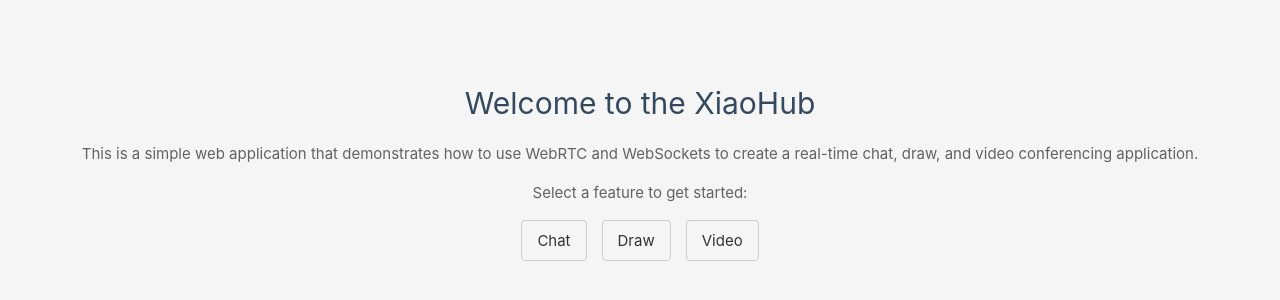
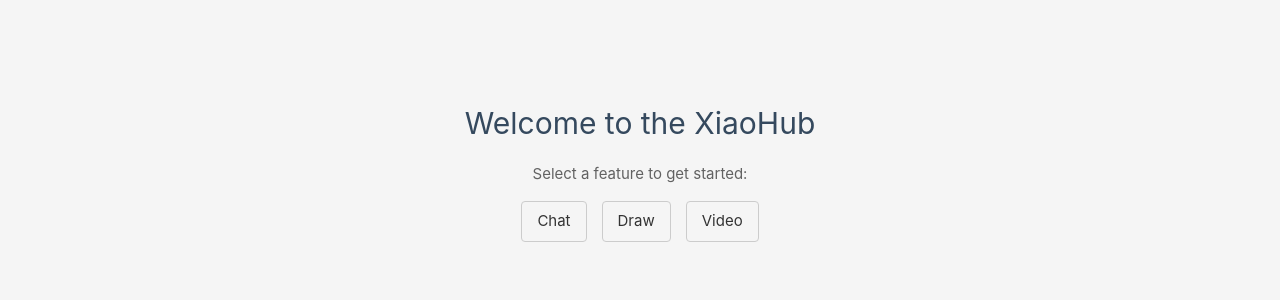
Before and after one commit to HyxiaoGe/yunchat, a Vue app: page / in a window 1280 px wide. Shown: the part 230-530 px from the top of the page. Built offline with nearby package versions, Linux system fonts and the light colour scheme.

Commit message:
finish jenkins test

```diff
--- a/src/components/TheWelcome.vue
+++ b/src/components/TheWelcome.vue
@@ -1,10 +1,6 @@
 <template>
   <div class="welcome">
     <h1>Welcome to the XiaoHub</h1>
-    <p>
-      This is a simple web application that demonstrates how to use WebRTC and WebSockets to create
-      a real-time chat, draw, and video conferencing application.
-    </p>
     <p>Select a feature to get started:</p>
     <div class="nav-buttons">
       <router-link to="/chat" class="nav-button">Chat</router-link>
```
Also changed, not shown: 1 other file (tests, documents, lock files or other folders).
